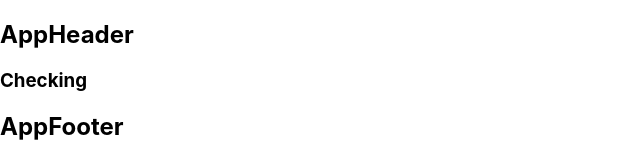
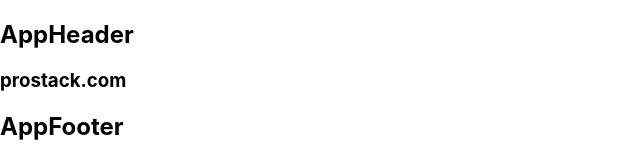
Before and after one commit to BijjamVijayReddy/Ecommerce-FE, a React (Create React App) app: page / in a window 1280 px wide. Shown: the top 160 px of the page, without its empty margins (0-640 px from the left). Built offline with nearby package versions, Linux system fonts and the light colour scheme.

Commit message:
some changes has done

```diff
--- a/src/App.js
+++ b/src/App.js
@@ -7,7 +7,7 @@ function App() {
   return (
     <div className='app'>
       <AppHeader />
-      <h3>Checking</h3>
+      <h3>prostack.com</h3>
       <AppFooter />
     </div>
   );
```
